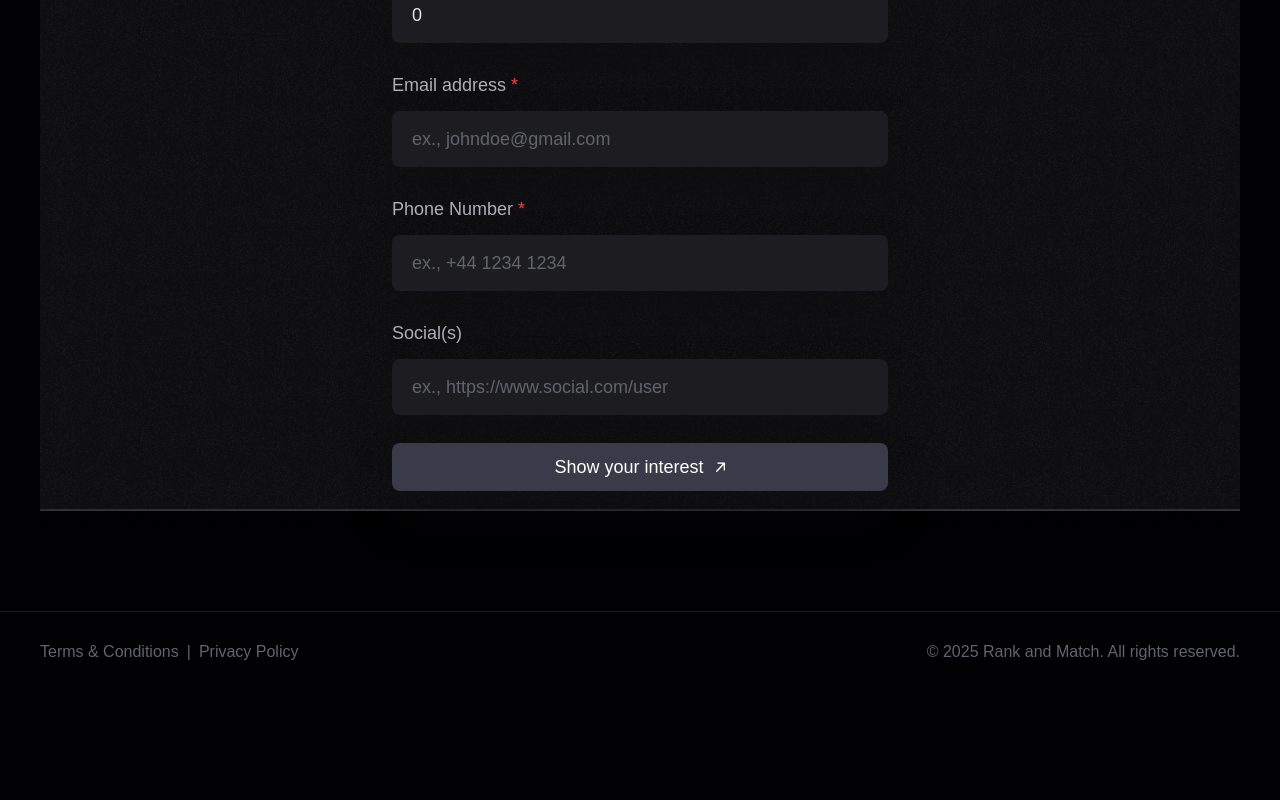
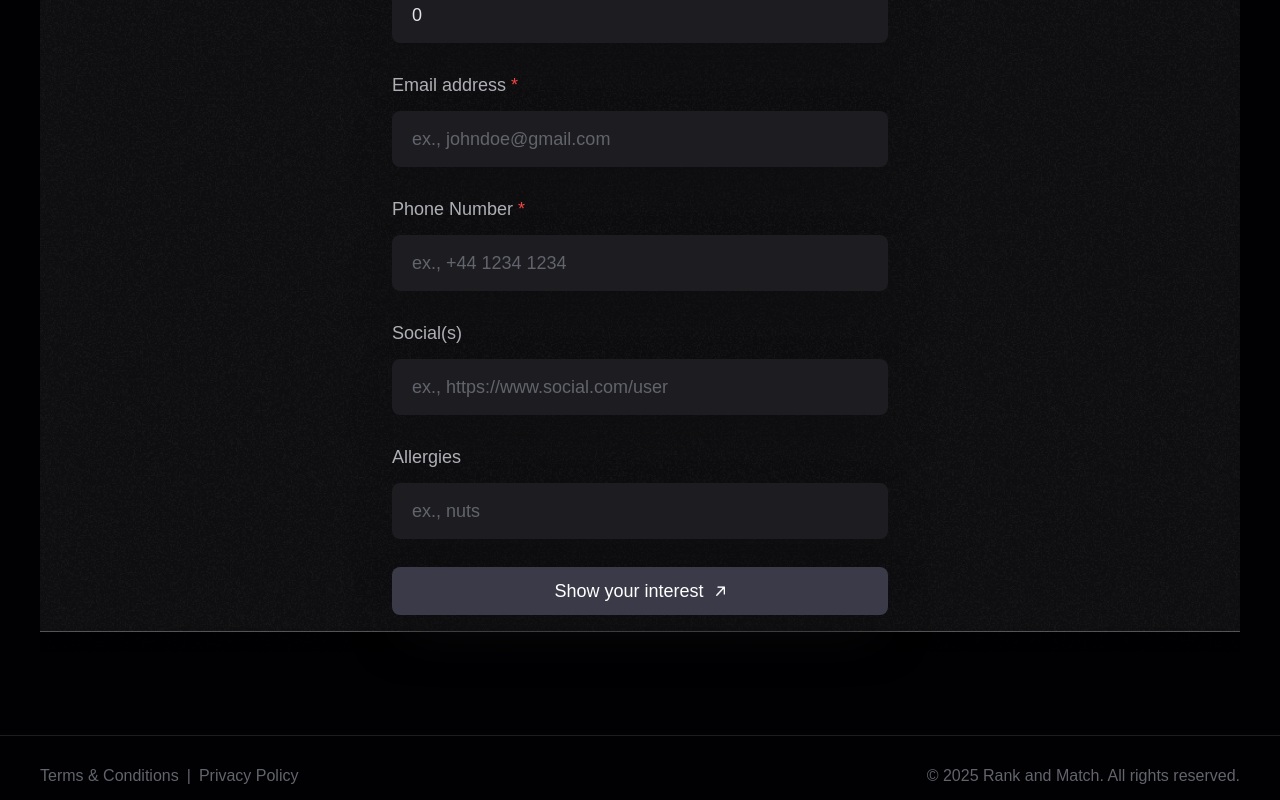
Before and after one commit to somunaexe/RankAndMatch, a React (Vite) app: page / in a window 1280 px wide. Shown: the part 501-1301 px from the top of the page. Before the commit the page ends 1177 px from the top, so only its background shows below. Built offline with nearby package versions, Linux system fonts and the light colour scheme; a web font is replaced by a local one.

Commit message:
asks for allergies

```diff
--- a/src/sections/Contact.jsx
+++ b/src/sections/Contact.jsx
@@ -1,7 +1,6 @@
 import { useRef, useState } from 'react'
 
 const Contact = () => {
-    const version = 2;
     const formRef = useRef();
     const join = document.getElementById("join");
     const [message, setMessage] = useState({});
@@ -12,6 +11,7 @@ const Contact = () => {
         email: '',
         phoneNumber: '',
         social: '',
+        allergies: '',
     })
 
 
@@ -21,6 +21,7 @@ const Contact = () => {
 
     const handleSubmit = async (e) => {
         e.preventDefault();
+        console.log(form)
         setLoading(true);
         setMessage({});
 
@@ -30,6 +31,7 @@ const Contact = () => {
             email: form.email.trim(),
             phoneNumber: form.phoneNumber.trim(),
             social: form.social.trim() || '',
+            allergies: form.allergies.trim() || '',
         }
 
         const response = await fetch("https://9rbgl7kyu7.execute-api.eu-north-1.amazonaws.com/dev",
@@ -51,6 +53,7 @@ const Contact = () => {
             email: "",
             phoneNumber: "",
             social: "",
+            allergies: "",
         });
 
         setLoading(false);
@@ -98,6 +101,11 @@ const Contact = () => {
                         <input type="url" name="social" value={form.social} onChange={handleChange} rows={5} className="field-input" placeholder="ex., https://www.social.com/user"/>
                     </label>
 
+                    <label className="space-y-3">
+                        <p className="field-label">Allergies</p>
+                        <input type="text" name="allergies" value={form.allergies} onChange={handleChange} rows={5} className="field-input" placeholder="ex., nuts"/>
+                    </label>
+
                     <button className="field-btn" type="submit" disabled={loading}>
                         {loading ? 'Sending...' : 'Show your interest'}
                         <img src="/assets/arrow-up.png" alt="arrow-up" className="field-btn_arrow"/>
```
